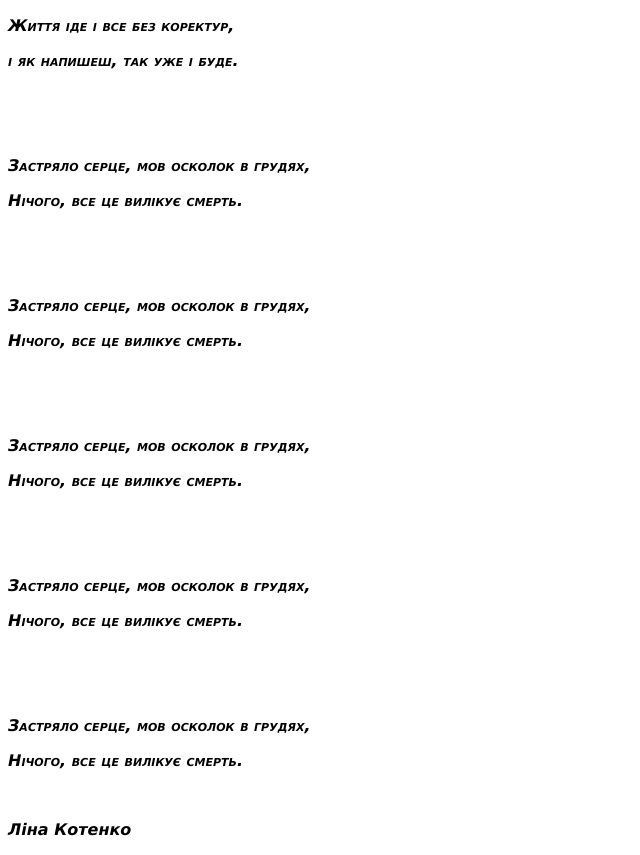
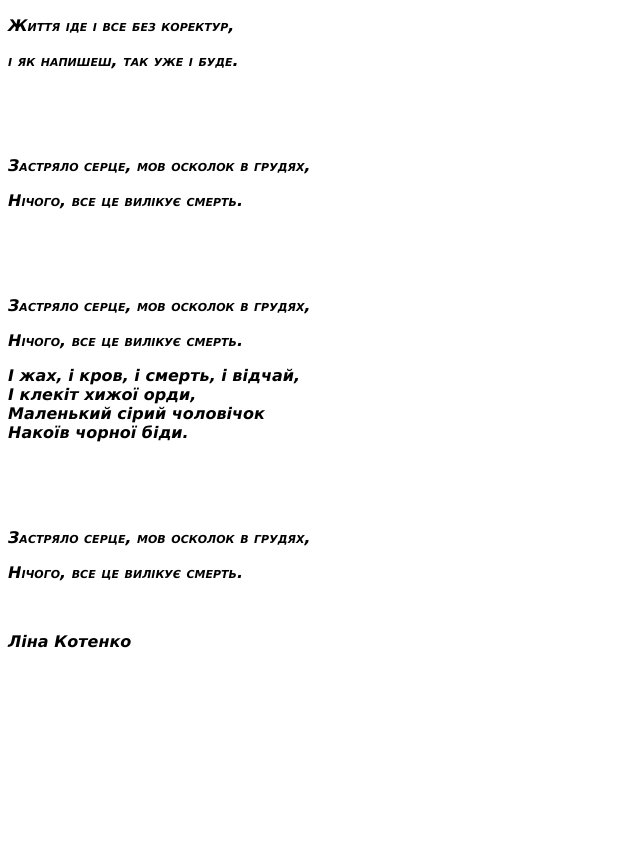
Before and after one commit to MarySweetRollStolen/Git_test_for_exam, a plain HTML site: page index.html in a window 1280 px wide. Shown: the whole page, without its empty margins (0-640 px from the left). After the commit the page ends 800 px from the top, so only its background shows below. Drawn offline with Linux system fonts and the light colour scheme.

Commit message:
new paragraph

```diff
--- a/index.html
+++ b/index.html
@@ -29,18 +29,11 @@ p {font-family:Verdana, sans-serif;font-size:16px;font-style:italic;font-weight:
 <p>Нічого, все це вилікує смерть.</p>
 </div>
 
-<br><br><br>
-<div style="font-family:Verdana, sans-serif;font-size:18px;font-style:italic;font-weight:normal;font-variant:small-caps;color:#000000;">
-<p>Застряло серце, мов осколок в грудях,</p>
-<p>Нічого, все це вилікує смерть.</p>
-</div>
 
-
-<br><br><br>
-<div style="font-family:Verdana, sans-serif;font-size:18px;font-style:italic;font-weight:normal;font-variant:small-caps;color:#000000;">
-<p>Застряло серце, мов осколок в грудях,</p>
-<p>Нічого, все це вилікує смерть.</p>
-</div>
+<p>І жах, і кров, і смерть, і відчай,<br>
+І клекіт хижої орди,<br>
+Маленький сірий чоловічок<br>
+Накоїв чорної біди.</p>
 
 <br><br><br>
 <div style="font-family:Verdana, sans-serif;font-size:18px;font-style:italic;font-weight:normal;font-variant:small-caps;color:#000000;">
```
Also changed, not shown: 1 other file.
